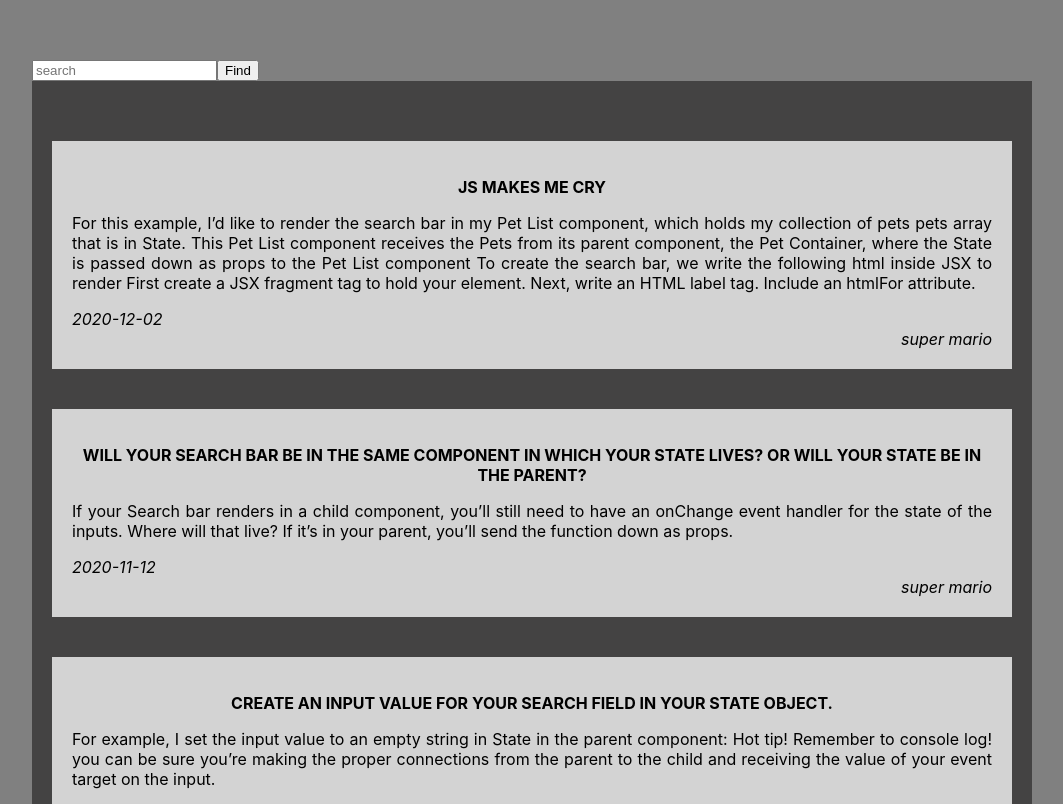
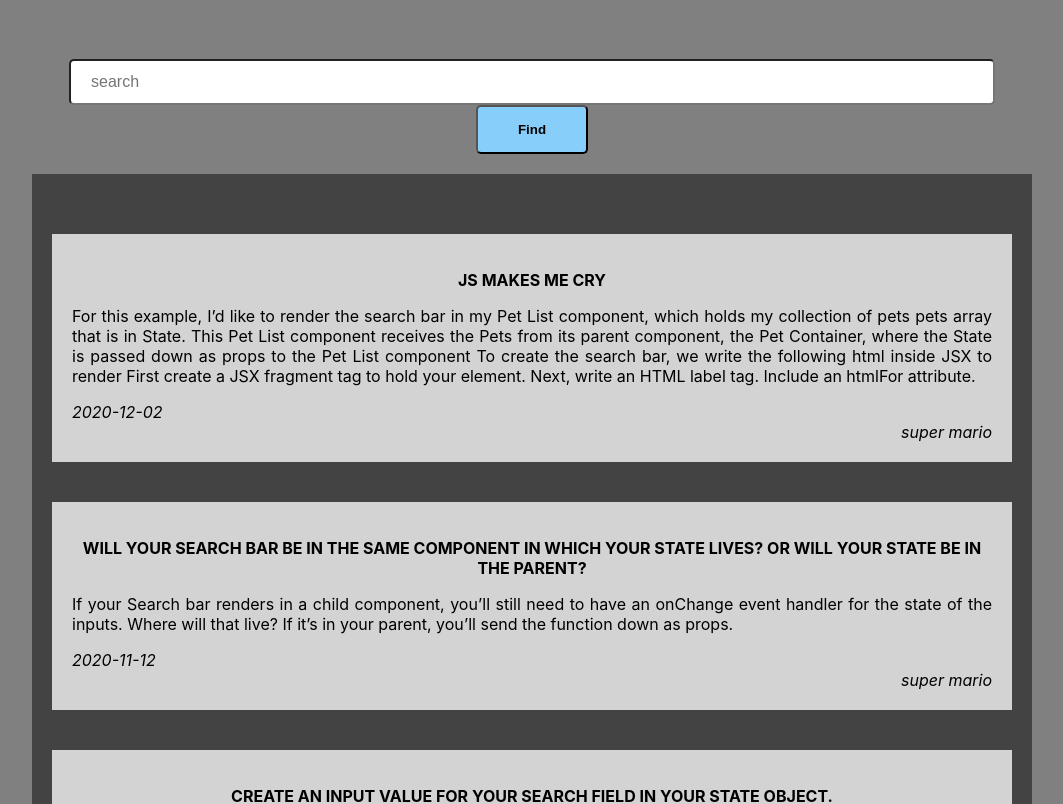
Before and after one commit to SvitlanaRybakova/react-app-search-bar, a React (Create React App) app: page / in a window 1280 px wide. Shown: the top 804 px of the page, without its empty margins (108-1171 px from the left). Built offline with nearby package versions, Linux system fonts and the light colour scheme.

Commit message:
added styles for Search field

```diff
--- a/src/components/Search.js
+++ b/src/components/Search.js
@@ -1,10 +1,10 @@
 import React, { useContext } from 'react';
-
+import { form, input, button } from '../styles/Search.module.css'
 function Search(){
   return(
-    <form action="">
-      <input type="text" placeholder="search"/>
-      <button>Find</button>
+    <form action="" className={form}>
+      <input className={input} type="text" placeholder="search"/>
+      <button className={button}>Find</button>
     </form>
   )
 }
--- /dev/null
+++ b/src/styles/Search.module.css
@@ -0,0 +1,23 @@
+.form{
+  border-radius: 1px solid red;
+}
+.input{
+  display: block;
+  width: 90%;
+  height: 40px;
+  padding-left: 20px;
+  border-radius: 5px;
+  margin: 0 auto;
+  font-size: 16px;
+
+}
+.button{
+  display: block;
+  background-color: lightskyblue;
+  border-radius: 5px;
+  font-weight: bold;
+  padding: 15px 40px;
+  margin: 0 auto;
+  margin-bottom: 20px;
+  cursor: pointer;
+}
```
